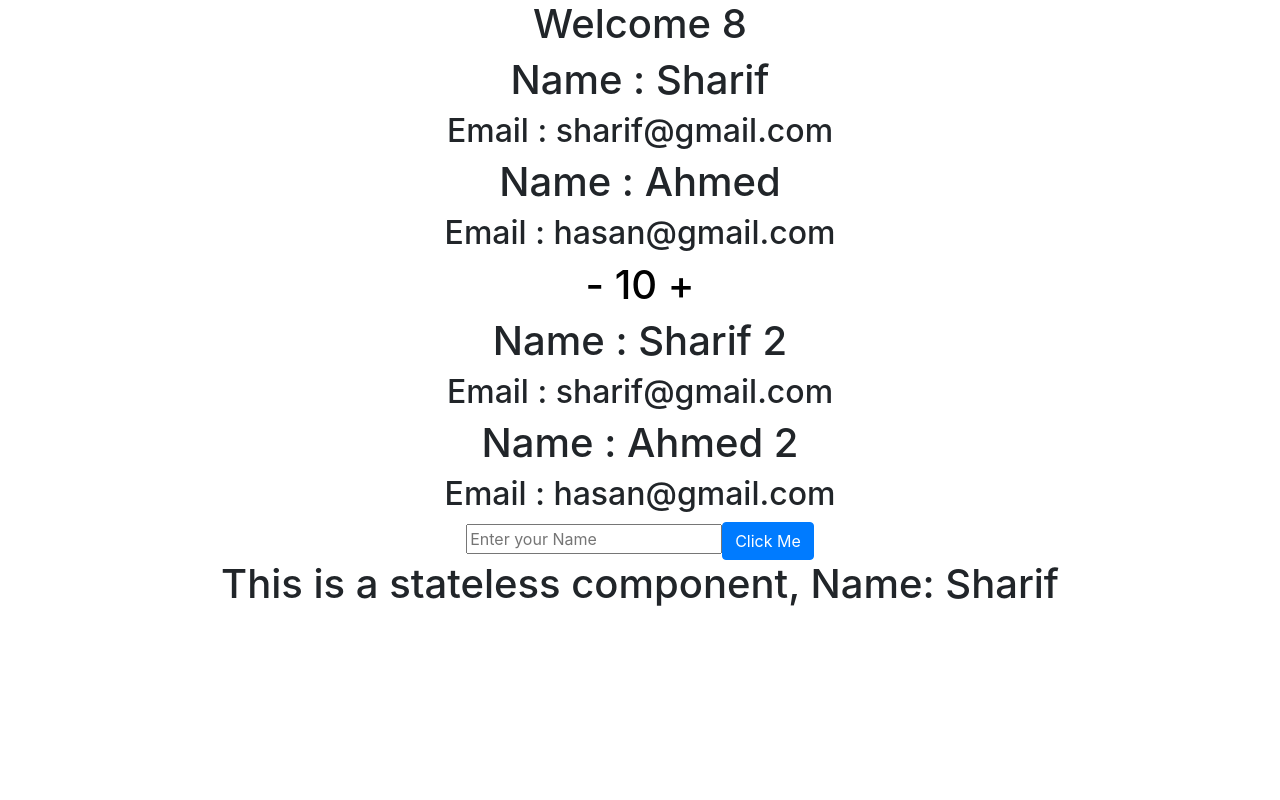
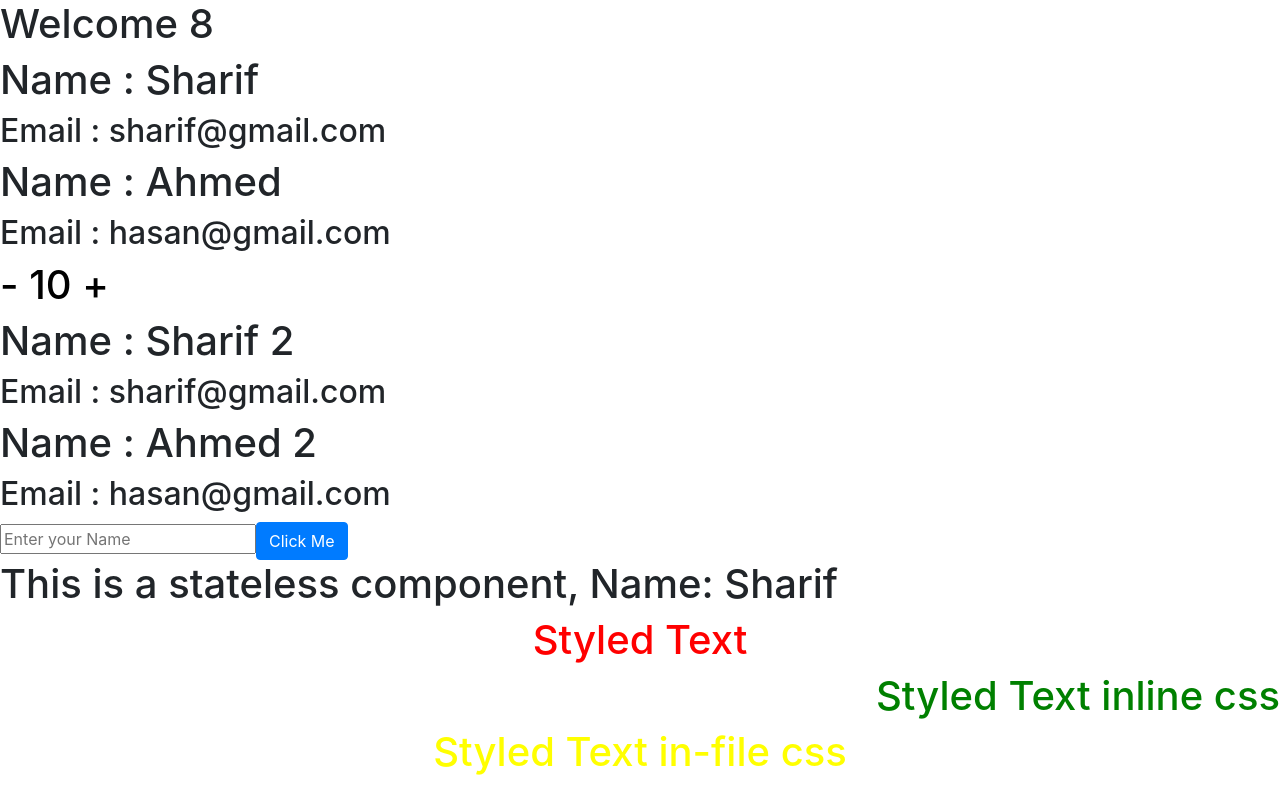
Before and after one commit to ahmed7761/reactJs_stack_learner, a React (Create React App) app: page / in a window 1280 px wide. Built offline with nearby package versions, Linux system fonts and the light colour scheme.

Commit message:
adding css

```diff
--- a/src/components/App.css
+++ b/src/components/App.css
@@ -1,38 +1,4 @@
-.App {
+.styled {
+  color: red;
   text-align: center;
 }
-
-.App-logo {
-  height: 40vmin;
-  pointer-events: none;
-}
-
-@media (prefers-reduced-motion: no-preference) {
-  .App-logo {
-    animation: App-logo-spin infinite 20s linear;
-  }
-}
-
-.App-header {
-  background-color: #282c34;
-  min-height: 100vh;
-  display: flex;
-  flex-direction: column;
-  align-items: center;
-  justify-content: center;
-  font-size: calc(10px + 2vmin);
-  color: white;
-}
-
-.App-link {
-  color: #61dafb;
-}
-
-@keyframes App-logo-spin {
-  from {
-    transform: rotate(0deg);
-  }
-  to {
-    transform: rotate(360deg);
-  }
-}
--- a/src/components/App.js
+++ b/src/components/App.js
@@ -27,6 +27,12 @@ class App extends Component {
   }
 
   render() {
+
+    let cssObj = {
+      color: 'yellow',
+      textAlign: 'center'
+    };
+
     return (
       <div className="App">
         <h1>Welcome { 10-2 }</h1>
@@ -45,6 +51,10 @@ class App extends Component {
         { this.state.inputedName ? <p>Hello Mr. {this.state.inputedName} </p> : '' }
 
         <Stateless name="Sharif" />
+
+        <h1 className="styled">Styled Text</h1>
+        <h1 style={{ color: 'green', textAlign: 'right' }}>Styled Text inline css</h1>
+        <h1 style={ cssObj }>Styled Text in-file css</h1>
       </div>
     );
   }
```
